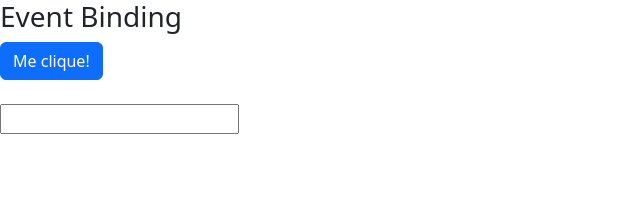
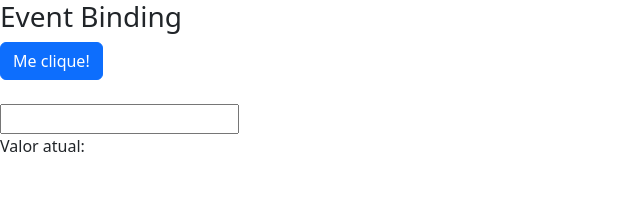
Before and after one commit to devFabioMats/formacao-angular, an Angular app in the folder data-binding/: page / in a window 1280 px wide. Shown: the top 224 px of the page, without its empty margins (0-640 px from the left). Built offline with nearby package versions, Linux system fonts and the light colour scheme.

Commit message:
escutando evento de input e imprimindo na tela

```diff
--- a/data-binding/src/app/data-binding/data-binding.component.html
+++ b/data-binding/src/app/data-binding/data-binding.component.html
@@ -61,7 +61,9 @@
 
             <br><br>
 
-            <input type="text" (keyup)="onKeyUp">
+            <input type="text" (keyup)="onKeyUp($event)"/>
+
+            <p>Valor atual: {{ valorAtual }}</p>
         </div>
     </article>
 </section>
--- a/data-binding/src/app/data-binding/data-binding.component.ts
+++ b/data-binding/src/app/data-binding/data-binding.component.ts
@@ -12,6 +12,8 @@ export class DataBindingComponent {
   cursoAngular: boolean = true;
   urlImagem = 'http://lorempixel.com.br/500/400/?40'
 
+  valorAtual: string = '';
+
   getValor() {
     return 1;
   }
@@ -23,4 +25,10 @@ export class DataBindingComponent {
   botaoClicado() {
     window.alert('Botão clicado!');
   }
+
+  onKeyUp(evento: KeyboardEvent){
+
+    this.valorAtual = (<HTMLInputElement>evento.target).value;
+    console.log(this.valorAtual);
+  }
 }
```
